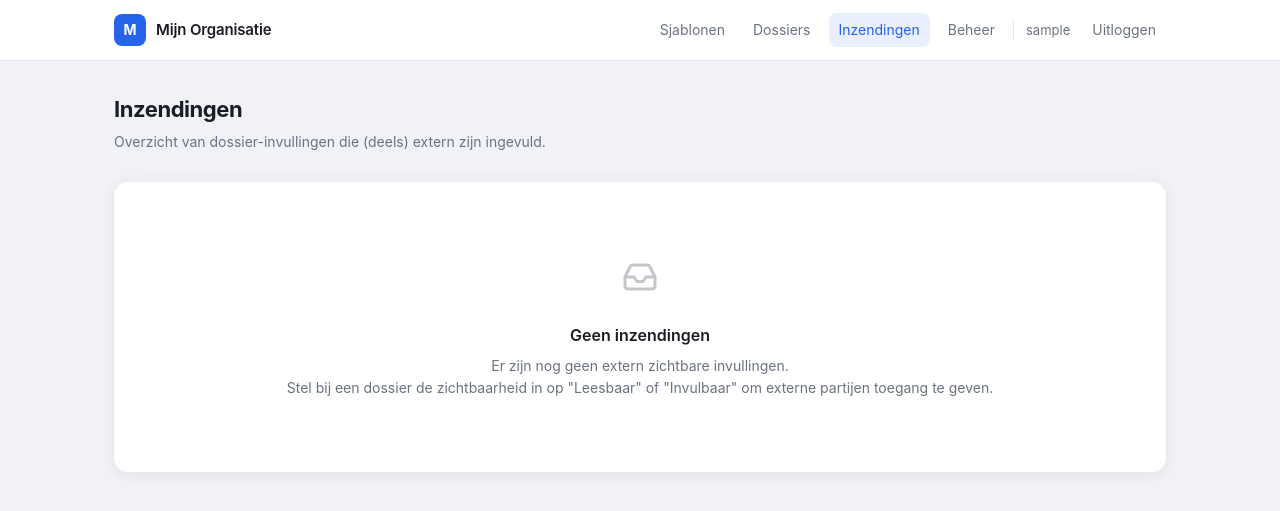
After one commit to ibl129/docgen, a Flask app: page /inzendingen in a window 1280 px wide. The commit adds this page. Shown: the top 511 px of the page. Run offline with Flask 3, Linux system fonts and the light colour scheme; the visitor is signed in with stand-in values (Sample User, id 1); data that the repository does not hold is empty.

Commit message:
Voeg Inzendingen-pagina toe voor alle ingelogde gebruikers
- Nieuwe route /inzendingen toont extern-zichtbare dossierinvullingen
- Zichtbaar voor alle ingelogde gebruikers (niet alleen admins)
- Link toegevoegd aan topbar-navigatie
- Toont dossier, sjabloon, zichtbaarheid, aantal ingevulde extern-velden en datum

Co-Authored-By: Claude Sonnet 4.6 <noreply@anthropic.com>

```diff
--- a/app.py
+++ b/app.py
@@ -1590,6 +1590,75 @@ def dossier_extern_bedankt(token_id):
 
 
 # ---------------------------------------------------------------------------
+# Inzendingen (voor alle ingelogde gebruikers)
+# ---------------------------------------------------------------------------
+
+@app.route("/inzendingen")
+@login_required
+def inzendingen_overzicht():
+    cfg = get_config()
+
+    # Haal alle invullingen op waarbij de externe partij iets heeft ingevuld
+    # (extern_toegang != verborgen én waarden niet leeg)
+    try:
+        inv_res = supabase.table("invullingen").select("*").neq("extern_toegang", "verborgen").execute()
+        alle_invullingen = inv_res.data or []
+    except Exception as e:
+        flash(f"Fout bij ophalen inzendingen: {e}", "error")
+        alle_invullingen = []
+
+    # Filter op invullingen met minstens één extern ingevuld veld
+    inzendingen = []
+    dossier_cache = {}
+    template_cache = {}
+
+    for inv in alle_invullingen:
+        waarden = inv.get("waarden") or {}
+        if isinstance(waarden, str):
+            waarden = json.loads(waarden)
+
+        if not any(str(v).strip() for v in waarden.values()):
+            continue
+
+        dos_id = inv.get("dossier_id")
+        if dos_id not in dossier_cache:
+            try:
+                dos_res = supabase.table("dossiers").select("naam,status").eq("id", dos_id).single().execute()
+                dossier_cache[dos_id] = dos_res.data or {}
+            except Exception:
+                dossier_cache[dos_id] = {}
+
+        tmpl_id = inv.get("template_id")
+        if tmpl_id not in template_cache:
+            try:
+                tmpl_res = supabase.table("templates").select("name,fields").eq("id", tmpl_id).single().execute()
+                template_cache[tmpl_id] = tmpl_res.data or {}
+            except Exception:
+                template_cache[tmpl_id] = {}
+
+        tmpl = template_cache.get(tmpl_id, {})
+        fields = tmpl.get("fields") or []
+        if isinstance(fields, str):
+            fields = json.loads(fields)
+
+        # Alleen extern-ingevulde velden tonen
+        extern_velden = [f for f in fields if f.get("eigenaar") == "extern"]
+
+        inzendingen.append({
+            **inv,
+            "waarden": waarden,
+            "dossier": dossier_cache.get(dos_id, {}),
+            "template_naam": tmpl.get("name", "—"),
+            "extern_velden": extern_velden,
+        })
+
+    # Sorteer: meest recent bijgewerkt bovenaan
+    inzendingen.sort(key=lambda x: x.get("updated_at") or x.get("created_at") or "", reverse=True)
+
+    return render_template("inzendingen.html", cfg=cfg, inzendingen=inzendingen)
+
+
+# ---------------------------------------------------------------------------
 # Error handlers
 # ---------------------------------------------------------------------------
 
--- a/templates/base.html
+++ b/templates/base.html
@@ -31,6 +31,7 @@
         {% if session.get('user_id') %}
           <a href="{{ url_for('index') }}" class="topbar-link {% if request.endpoint == 'index' %}active{% endif %}">Sjablonen</a>
           <a href="{{ url_for('dossiers_overzicht') }}" class="topbar-link {% if request.endpoint and request.endpoint.startswith('dossier') %}active{% endif %}">Dossiers</a>
+          <a href="{{ url_for('inzendingen_overzicht') }}" class="topbar-link {% if request.endpoint == 'inzendingen_overzicht' %}active{% endif %}">Inzendingen</a>
           {% if session.get('user_role') == 'admin' %}
             <a href="{{ url_for('admin') }}" class="topbar-link {% if request.endpoint and request.endpoint.startswith('admin') %}active{% endif %}">Beheer</a>
           {% endif %}
--- /dev/null
+++ b/templates/inzendingen.html
@@ -0,0 +1,91 @@
+{% extends "base.html" %}
+
+{% block title %}Inzendingen — {{ cfg.tenant_name }}{% endblock %}
+
+{% block content %}
+<div class="page">
+  <div class="page-header">
+    <div>
+      <h1 class="page-title">Inzendingen</h1>
+      <p class="page-subtitle">Overzicht van dossier-invullingen die (deels) extern zijn ingevuld.</p>
+    </div>
+  </div>
+
+  {% if inzendingen %}
+    <div class="card" style="padding:0;overflow:hidden;">
+      <table>
+        <thead>
+          <tr>
+            <th>Dossier</th>
+            <th>Sjabloon</th>
+            <th>Zichtbaarheid</th>
+            <th>Ingevulde velden</th>
+            <th>Laatst bijgewerkt</th>
+            <th></th>
+          </tr>
+        </thead>
+        <tbody>
+          {% for inv in inzendingen %}
+            <tr>
+              <td>
+                <a href="{{ url_for('dossier_detail', dossier_id=inv.dossier_id) }}" style="font-weight:500;">
+                  {{ inv.dossier.naam or '—' }}
+                </a>
+                <div style="font-size:12px;color:var(--muted);margin-top:2px;">
+                  <span class="badge badge-dossier-{{ inv.dossier.status or 'concept' }}" style="font-size:11px;">
+                    {{ 'Afgerond' if inv.dossier.status == 'afgerond' else 'Concept' }}
+                  </span>
+                </div>
+              </td>
+              <td style="color:var(--text);">{{ inv.template_naam }}</td>
+              <td>
+                {% if inv.extern_toegang == 'invulbaar' %}
+                  <span class="badge badge-concept">Invulbaar</span>
+                {% else %}
+                  <span class="badge badge-sealed">Leesbaar</span>
+                {% endif %}
+              </td>
+              <td>
+                {% set extern_ingevuld = inv.extern_velden | selectattr('name', 'in', inv.waarden.keys() | list) | list %}
+                {% set gevuld = [] %}
+                {% for f in inv.extern_velden %}
+                  {% if inv.waarden.get(f.name, '') | string | trim %}
+                    {% set _ = gevuld.append(f) %}
+                  {% endif %}
+                {% endfor %}
+                {% if gevuld %}
+                  <span style="font-size:13px;">
+                    {{ gevuld | length }} / {{ inv.extern_velden | length }}
+                    <span style="color:var(--muted);">extern veld{{ 'en' if inv.extern_velden | length != 1 }}</span>
+                  </span>
+                {% else %}
+                  <span style="font-size:13px;color:var(--muted);">Intern ingevuld</span>
+                {% endif %}
+              </td>
+              <td style="font-size:13px;color:var(--muted);">
+                {{ (inv.updated_at or inv.created_at or '')[:10] }}
+              </td>
+              <td>
+                <a href="{{ url_for('dossier_detail', dossier_id=inv.dossier_id) }}#inv-{{ inv.id }}" class="btn btn-xs btn-secondary">
+                  Bekijken →
+                </a>
+              </td>
+            </tr>
+          {% endfor %}
+        </tbody>
+      </table>
+    </div>
+  {% else %}
+    <div class="card">
+      <div class="empty-state">
+        <div class="empty-state-icon"><i data-lucide="inbox"></i></div>
+        <div class="empty-state-title">Geen inzendingen</div>
+        <div class="empty-state-body">
+          Er zijn nog geen extern zichtbare invullingen.<br>
+          Stel bij een dossier de zichtbaarheid in op "Leesbaar" of "Invulbaar" om externe partijen toegang te geven.
+        </div>
+      </div>
+    </div>
+  {% endif %}
+</div>
+{% endblock %}
```
